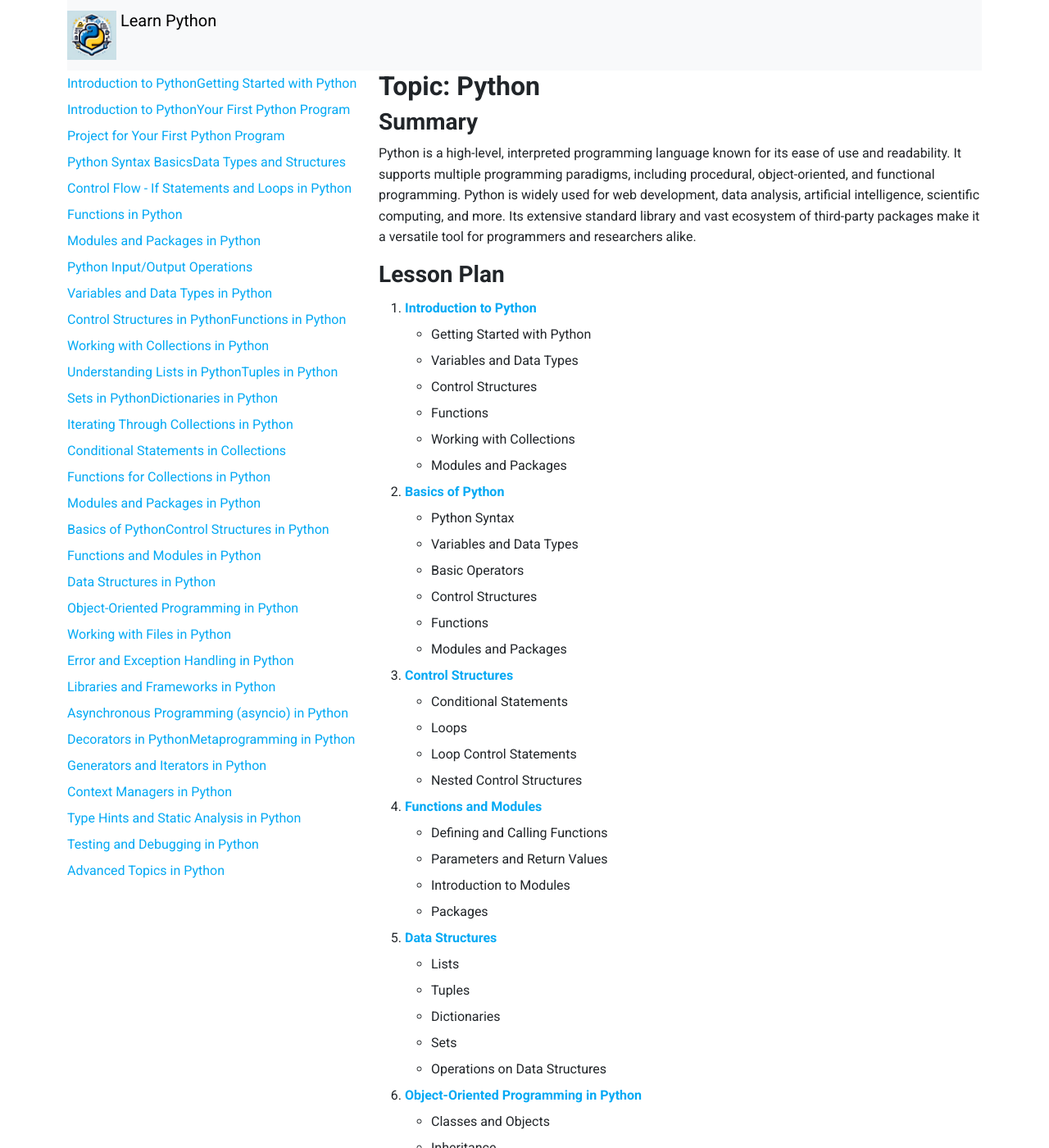
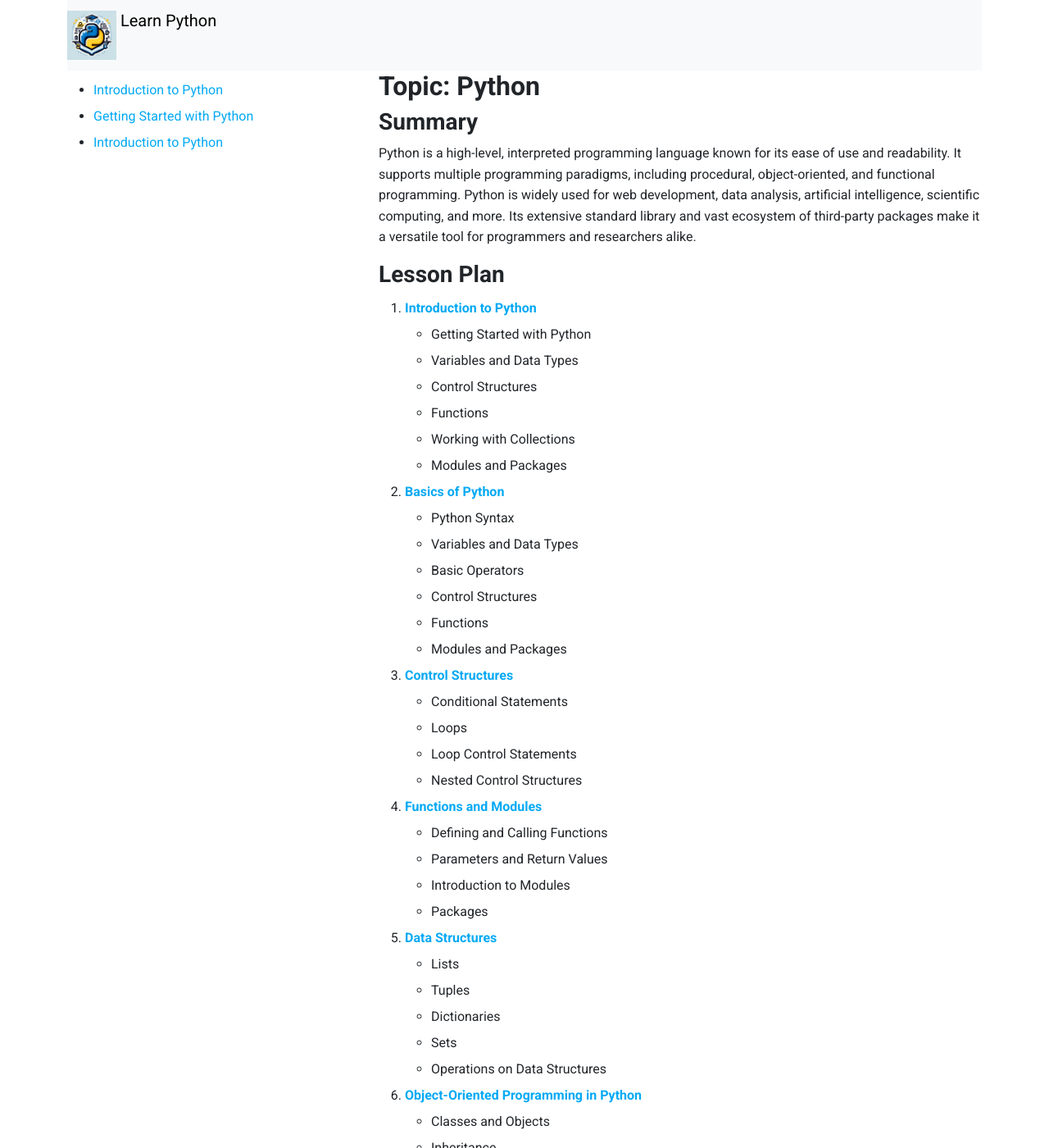
Before and after one commit to zartosht/learning-python, a Jekyll site: the page built from index.md, in a window 1280 px wide and 1400 px high. Shown: the whole window at 82% size. Built offline with Jekyll 4.4.1, drawn with Linux system fonts in a browser that asks for light colours; our own code applies the rules of GitHub Pages for plain Markdown files; comment, search, counter and statistics services are not loaded.

Commit message:
Complete lessons

```diff
--- a/_includes/aside.html
+++ b/_includes/aside.html
@@ -1,9 +1,22 @@
-<aside id="sidebar">
-  <ul class="nav" class="sticky-top">
-    {% for page in site.pages %}
-      {% if page.url != '/' %}
-        <li><a href="{{ page.url | prepend: site.baseurl }}">{{ page.title }}</a></li>
-      {% endif %}
+{% assign pages_list = site.pages | where_exp: "page", "page.url contains 'Introduction-to-Python' or page.url contains
+'Getting-Started-with-Python'" %}
+{% assign sorted_pages = pages_list | sort: "url" %}
+
+<aside id="sidebar" class="sticky-top">
+  <ul class="sidebar-nav">
+    {% for page in sorted_pages %}
+    {% comment %}Extract the hierarchy from the URL{% endcomment %}
+    {% assign parts = page.url | remove: '/' | split: '-' %}
+    {% assign level = parts[0] %}
+
+    {% if level contains '.' %}
+    {% comment %}This is a subpage{% endcomment %}
+    <ul class="sub-nav">
+      <li><a href="{{ page.url | prepend: site.baseurl }}">{{ page.title }}</a></li>
+    </ul>
+    {% else %}
+    <li><a href="{{ page.url | prepend: site.baseurl }}">{{ page.title }}</a></li>
+    {% endif %}
     {% endfor %}
   </ul>
 </aside>
--- a/_layouts/default.html
+++ b/_layouts/default.html
@@ -26,7 +26,7 @@
     {% include header.html %}
 
     <div class="row">
-      <div class="col-md-4">
+      <div class="col-md-4 mt-2">
         {% include aside.html %}
       </div>
       <main class="col-md-8">
```
